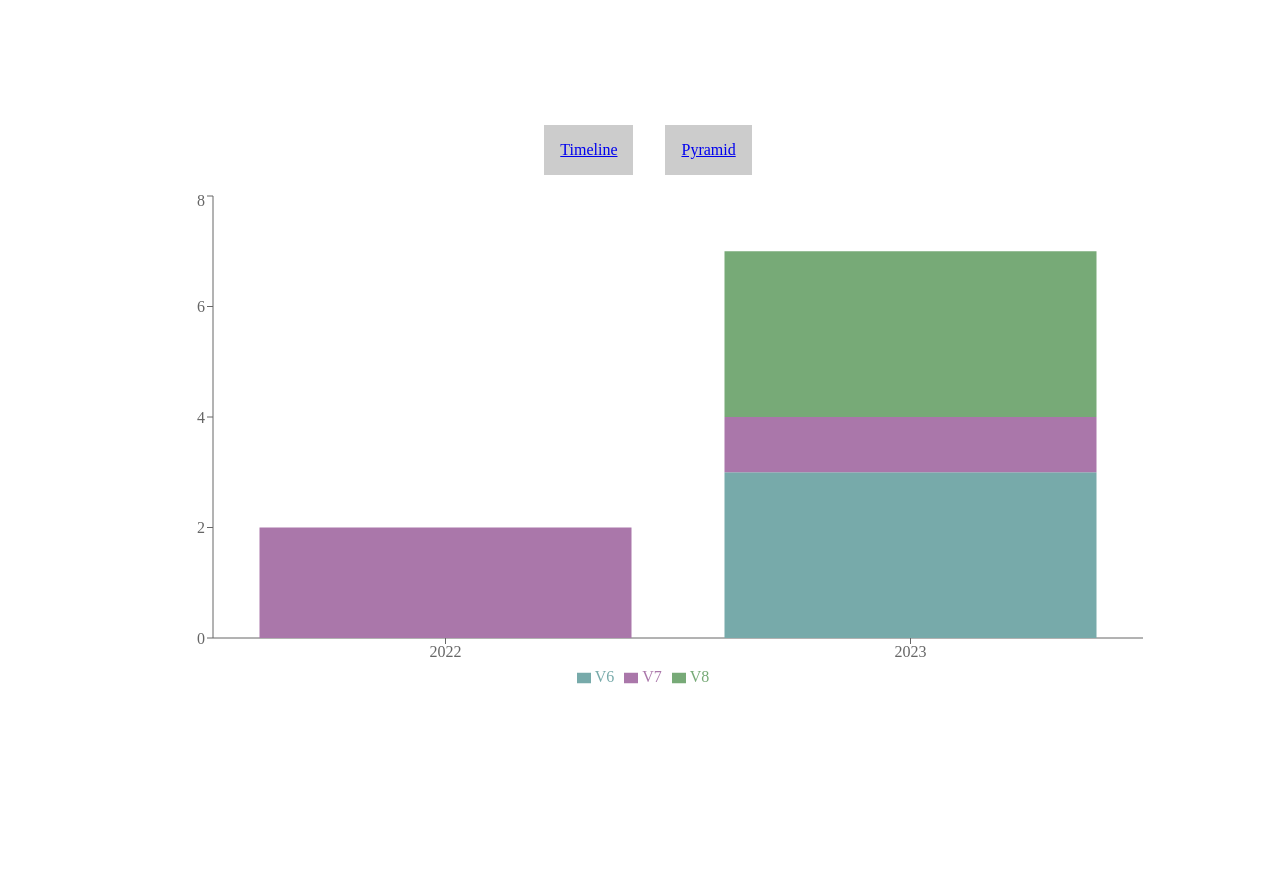
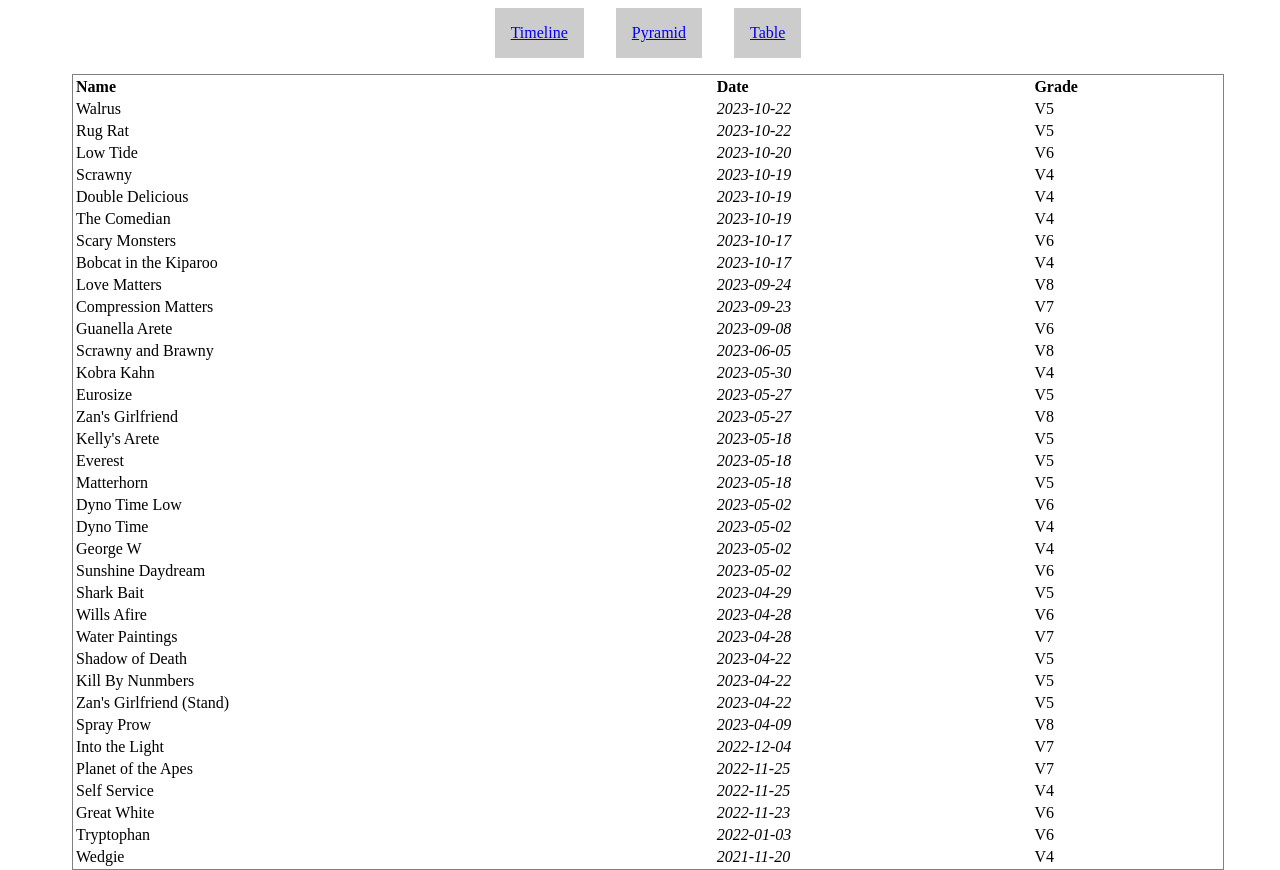
Before and after one commit to TheScendant/ModernSendStatsClient, a React (Create React App) app: page /table in a window 1280 px wide. Before the commit this address led to /timeline. Before the commit the page ends 816 px from the top, so only its background shows below. Built offline with nearby package versions, Linux system fonts and the light colour scheme.

Commit message:
Add Table View (#2)
* start table

* table

* v2

* header

* data

* data

```diff
--- a/package.json
+++ b/package.json
@@ -3,6 +3,7 @@
   "version": "0.1.0",
   "private": true,
   "dependencies": {
+    "@tanstack/react-table": "^8.17.0",
     "@testing-library/jest-dom": "^5.17.0",
     "@testing-library/react": "^13.4.0",
     "@testing-library/user-event": "^13.5.0",
--- a/src/HomePage.tsx
+++ b/src/HomePage.tsx
@@ -5,13 +5,14 @@ import { PyramidGraph } from "./PyramidGraph";
 import { TimelineGraph } from "./TimelineGraph";
 import { Redirect, Route, Switch } from "wouter";
 import { Navigation } from "./Navigation";
+import { Table } from "./Table";
 
 const Home = styled.div`
   width: 100vw;
   height: 100vh;
   display: flex;
   align-items: center;
-  justify-content: center;
+  justify-content: flex-start;
   flex-direction: column;
 `;
 
@@ -25,6 +26,7 @@ export const HomePage = () => {
       <Navigation />
       <Switch>
         <Route path="/timeline" component={TimelineGraph} />
+        <Route path="/table" component={Table} />
         <Route path="/pyramid" component={PyramidGraph} />
         <Redirect to="/timeline" />
       </Switch>
--- a/src/Navigation.tsx
+++ b/src/Navigation.tsx
@@ -21,6 +21,7 @@ export const Navigation = () => {
     <NavigationWrapper>
       <StyledLink to="/timeline" >Timeline</StyledLink>
       <StyledLink to="/pyramid">Pyramid</StyledLink>
+      <StyledLink to="/table">Table</StyledLink>
     </NavigationWrapper>
   )
 }
--- /dev/null
+++ b/src/Table.tsx
@@ -0,0 +1,106 @@
+
+import {
+  SortingState,
+  createColumnHelper,
+  flexRender,
+  getCoreRowModel,
+  getSortedRowModel,
+  useReactTable,
+} from '@tanstack/react-table'
+import { Boulder } from './sendData/boulders'
+import { useSendContext } from './contexts/SendContext'
+import styled from 'styled-components'
+import { useState } from 'react'
+
+const columnHelper = createColumnHelper<Boulder>()
+
+const columns = [
+  columnHelper.accessor('name', {
+    cell: info => info.getValue(),
+    footer: info => info.column.id,
+    enableSorting: true,
+  }),
+  columnHelper.accessor('date', {
+    id: 'date',
+    cell: info => <i>{info.getValue()}</i>,
+    footer: info => info.column.id,
+    enableSorting: true,
+  }),
+  columnHelper.accessor('grade', {
+    cell: info => info.renderValue(),
+    footer: info => info.column.id,
+    enableSorting: true,
+  })
+]
+
+const StyledTable = styled.table`
+  border: 1px solid gray;
+  width: 90%;
+
+`;
+
+const StyledTh = styled.th`
+  text-align: start;
+  text-transform: capitalize;
+`
+const SORT_ICONS: Record<string, JSX.Element> = {
+  asc: <span>&uarr;</span>,
+  desc: <span>&darr;</span>,
+}
+export const Table = () => {
+  const [sorting, setSorting] = useState<SortingState>([]);
+  const { boulders } = useSendContext();
+  const table = useReactTable({
+    data: boulders,
+    columns,
+    getCoreRowModel: getCoreRowModel(),
+    onSortingChange: setSorting,
+    getSortedRowModel: getSortedRowModel(),
+    state: {
+      sorting,
+    },
+  });
+
+
+  return (
+    <StyledTable>
+      <thead>
+        {table.getHeaderGroups().map(headerGroup => (
+          <tr key={headerGroup.id}>
+            {headerGroup.headers.map(header => (
+              <StyledTh key={header.id}
+                onClick={header.column.getToggleSortingHandler()}
+                style={{
+                  ...(header.column.getCanSort()
+                    ? {
+                      cursor: 'pointer',
+                      userSelect: 'none',
+                    }
+                    : ''),
+                }}
+              >
+                {flexRender(
+                  header.column.columnDef.header,
+                  header.getContext()
+                )}
+                <span>{SORT_ICONS[header.column.getIsSorted() as string] ?? null}
+                </span>
+              </StyledTh>
+            ))}
+          </tr>
+        ))}
+      </thead>
+      <tbody>
+        {table.getRowModel().rows.map(row => (
+          <tr key={row.id}>
+            {row.getVisibleCells().map(cell => (
+              <td key={cell.id}>
+                {flexRender(cell.column.columnDef.cell, cell.getContext())}
+              </td>
+            ))}
+          </tr>
+        ))}
+      </tbody>
+    </StyledTable >
+  )
+}
--- a/src/TimelineGraph.tsx
+++ b/src/TimelineGraph.tsx
@@ -11,6 +11,8 @@ export const TimelineGraph = () => {
       <XAxis dataKey="year" />
       <YAxis />
       <Legend />
+      <Bar dataKey="V4" stackId="a" fill="#a77" />
+      <Bar dataKey="V5" stackId="a" fill="#77a" />
       <Bar dataKey="V6" stackId="a" fill="#7aa" />
       <Bar dataKey="V7" stackId="a" fill="#a7a" />
       <Bar dataKey="V8" stackId="a" fill="#7a7" />
--- a/src/contexts/SendContext.tsx
+++ b/src/contexts/SendContext.tsx
@@ -1,9 +1,11 @@
 import React, { PropsWithChildren } from "react";
 import boulders, { Boulder } from "../sendData/boulders";
 
+// TODO fix types
 type Context = {
   timelineData: any[];
   pyramidData: any[];
+  boulders: Boulder[];
 };
 
 const SendContext = React.createContext({} as Context);
@@ -71,7 +73,7 @@ export const SendContextProvider = ({ children }: PropsWithChildren) => {
   const timelineData = Object.values(timeline).sort();
   const pyramidData = Object.values(pyramid).sort();
 
-  const value = { pyramidData, timelineData };
+  const value = { boulders, pyramidData, timelineData };
   return <SendContext.Provider value={value}>{children}</SendContext.Provider>;
 };
 export const useSendContext = () => React.useContext(SendContext);
--- a/src/sendData/boulders.ts
+++ b/src/sendData/boulders.ts
@@ -86,6 +86,71 @@ const boulders: Boulder[] = [
     grade: "V5",
   },
   {
+    name: "Everest",
+    date: "2023-05-18",
+    grade: "V5",
+  },
+  {
+    name: "Matterhorn",
+    date: "2023-05-18",
+    grade: "V5",
+  },
+  {
+    name: "Dyno Time Low",
+    date: "2023-05-02",
+    grade: "V6",
+  },
+  {
+    name: "Dyno Time",
+    date: "2023-05-02",
+    grade: "V4",
+  },
+  {
+    name: "George W",
+    date: "2023-05-02",
+    grade: "V4",
+  },
+  {
+    name: "Sunshine Daydream",
+    date: "2023-05-02",
+    grade: "V6",
+  },
+  {
+    name: "Shark Bait",
+    date: "2023-04-29",
+    grade: "V5",
+  },
+  {
+    name: "Wills Afire",
+    date: "2023-04-28",
+    grade: "V6",
+  },
+  {
+    name: "Water Paintings",
+    date: "2023-04-28",
+    grade: "V7",
+  },
+  {
+    name: 'Shadow of Death',
+    date: '2023-04-22',
+    grade: "V5"
+  },
+  {
+    name: 'Kill By Nunmbers',
+    date: '2023-04-22',
+    grade: "V5"
+  },
+  {
+    name: 'Zan\'s Girlfriend (Stand)',
+    date: '2023-04-22',
+    grade: "V5"
+  },
+  {
+    name: 'Spray Prow',
+    date: '2023-04-09',
+    grade: "V8"
+  },
+  {
     name: "Into the Light",
     date: "2022-12-04",
     grade: "V7",
@@ -95,6 +160,26 @@ const boulders: Boulder[] = [
     date: "2022-11-25",
     grade: "V7",
   },
+  {
+    name: "Self Service",
+    date: "2022-11-25",
+    grade: "V4",
+  },
+  {
+    name: "Great White",
+    date: "2022-11-23",
+    grade: "V6",
+  },
+  {
+    name: "Tryptophan",
+    date: "2022-01-03",
+    grade: "V6",
+  },
+  {
+    name: "Wedgie",
+    date: "2021-11-20",
+    grade: "V4",
+  },
 ];
 
 export default boulders;
```
Also changed, not shown: 1 other file (tests, documents, lock files or other folders).
